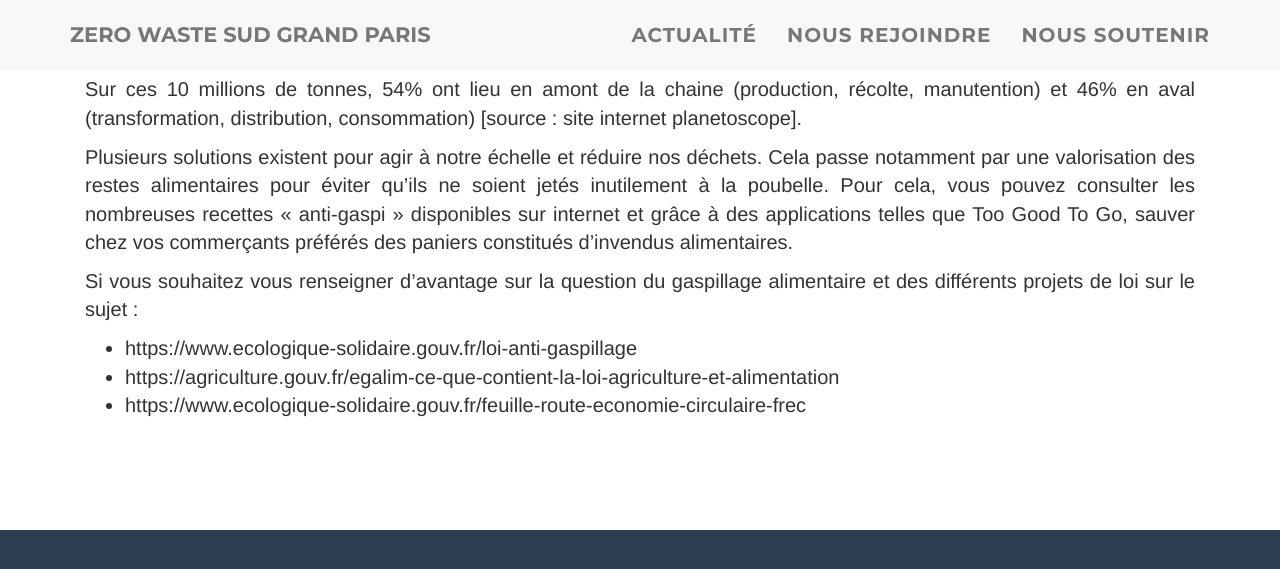
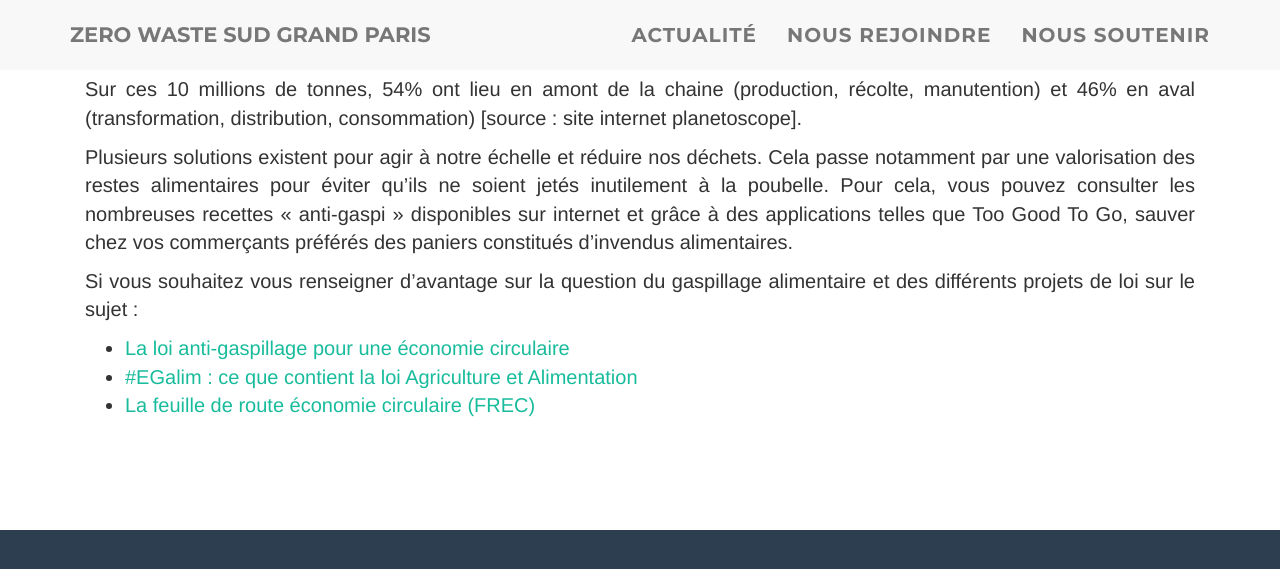
Before and after one commit to zerowastesgp/www.zerowastesgp.fr, a Jekyll site: the page built from _posts/2019-10-15-gaspillage-alimentaire.md, in a window 1280 px wide and 900 px high, scrolled down 1596 px, cut to the strip 0-576 px from the top of the window. Shown: the top 569 px of the strip. Built offline with Jekyll 4.4.1, drawn with Linux system fonts in a browser that asks for light colours.

Commit message:
Make links in articles clickable

```diff
--- a/_posts/2019-10-15-gaspillage-alimentaire.md
+++ b/_posts/2019-10-15-gaspillage-alimentaire.md
@@ -15,6 +15,6 @@ Plusieurs solutions existent pour agir à notre échelle et réduire nos déchet
 
 Si vous souhaitez vous renseigner d’avantage sur la question du gaspillage alimentaire et des différents projets de loi sur le sujet :
 
-* https://www.ecologique-solidaire.gouv.fr/loi-anti-gaspillage
-* https://agriculture.gouv.fr/egalim-ce-que-contient-la-loi-agriculture-et-alimentation
-* https://www.ecologique-solidaire.gouv.fr/feuille-route-economie-circulaire-frec
+* [La loi anti-gaspillage pour une économie circulaire](https://www.ecologique-solidaire.gouv.fr/loi-anti-gaspillage)
+* [#EGalim : ce que contient la loi Agriculture et Alimentation](https://agriculture.gouv.fr/egalim-ce-que-contient-la-loi-agriculture-et-alimentation)
+* [La feuille de route économie circulaire (FREC)](https://www.ecologique-solidaire.gouv.fr/feuille-route-economie-circulaire-frec)
```
